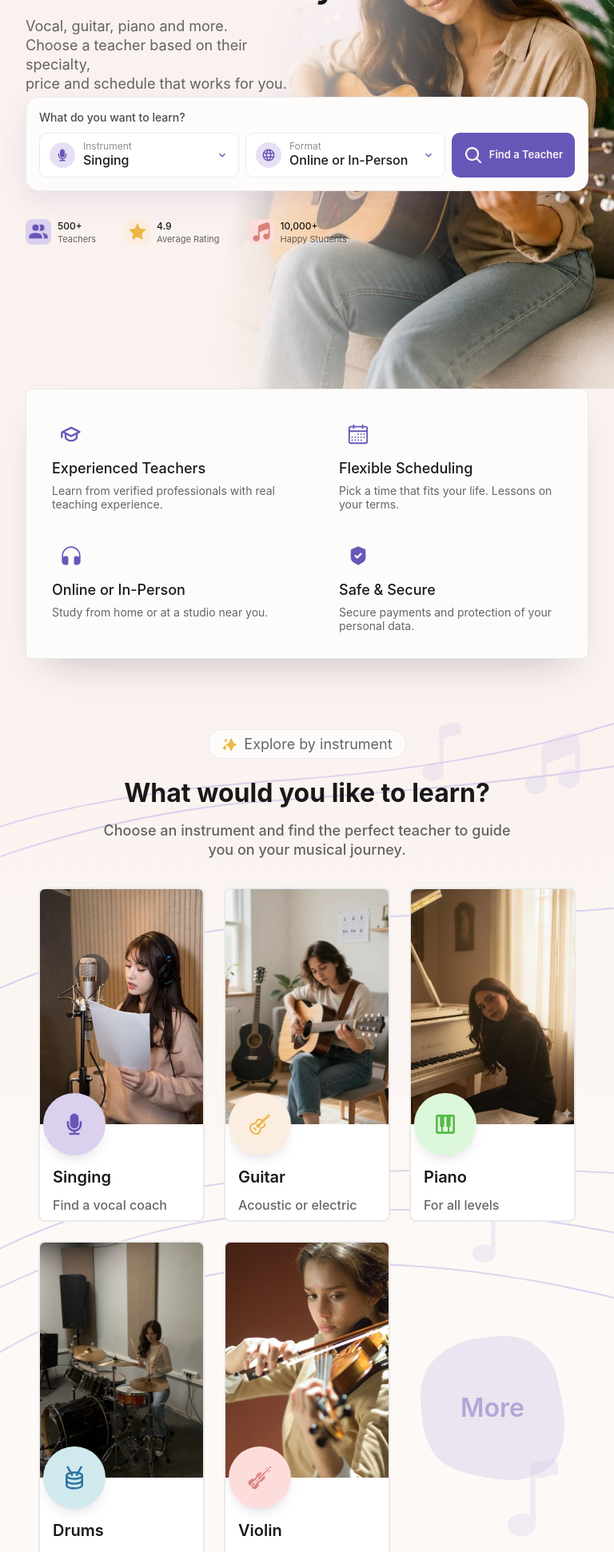
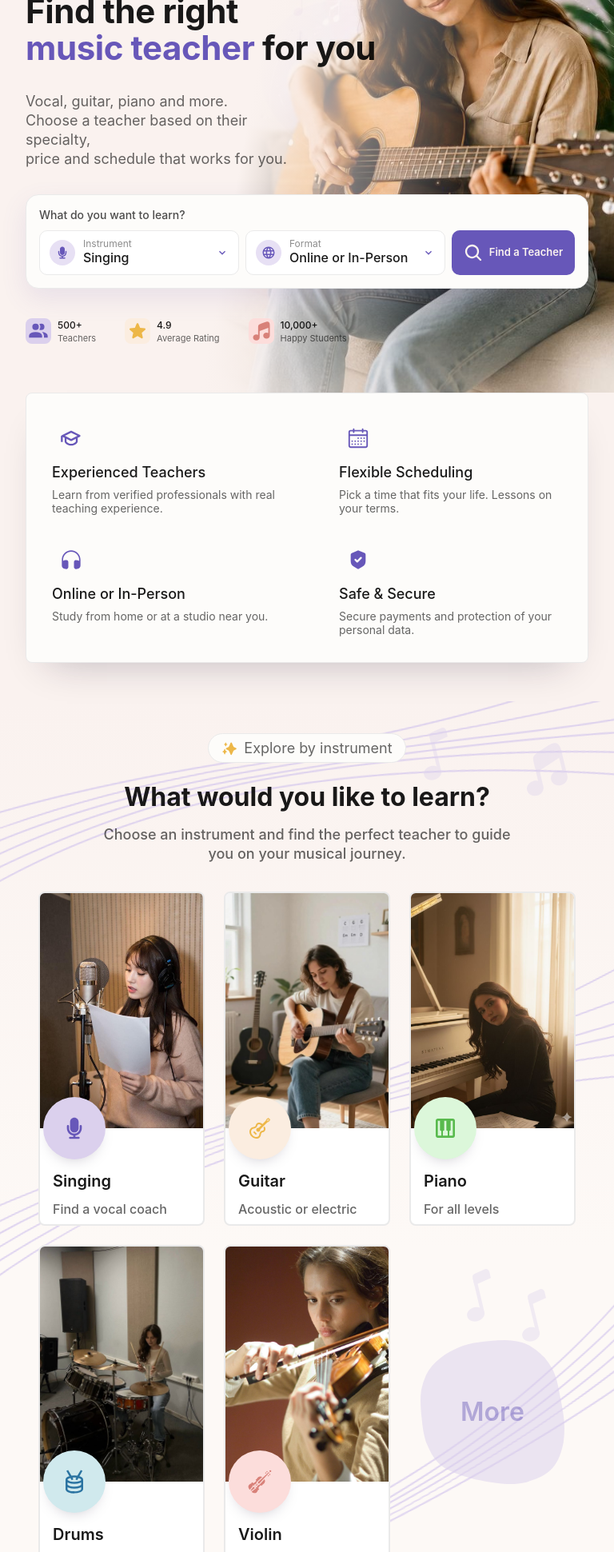
Before and after one commit to ValeriySolod/MusicTutor, a Next.js app: page / in a window 768 px wide. Shown: the part 220-2161 px from the top of the page at 80% size. Built offline with nearby package versions, Linux system fonts and the light colour scheme.

Commit message:
Fix tablet sections layout

```diff
--- a/src/components/sections/Hero/Hero.module.css
+++ b/src/components/sections/Hero/Hero.module.css
@@ -19,7 +19,7 @@
   height: 100%;
   border-radius: 0;
   background: transparent;
-  aspect-ratio: auto !important;
+  --photo-aspect-ratio: auto;
 }
 
 .photoFrame :global(img) {
@@ -114,12 +114,21 @@
 
 @media (min-width: 768px) and (max-width: 1279px) {
   .hero {
-    height: 706px;
+    height: auto;
     min-height: 0;
   }
 
   .stage {
-    height: 100%;
+    display: flex;
+    flex-direction: column;
+    align-items: flex-start;
+    gap: 32px;
+    /* Header is an absolutely positioned overlay (91px tall at this
+       breakpoint) floating on top of the hero photo, so the Figma
+       spec's 40px top padding is added on top of its height here to
+       keep the badge clear of the nav row. */
+    padding: calc(91px + 40px) 32px 56px 32px;
+    height: auto;
   }
 
   .photoLayer,
@@ -143,9 +152,6 @@
   }
 
   .copy {
-    position: absolute;
-    inset-block-start: 81px;
-    inset-inline-start: 32px;
     width: 510px;
     max-width: none;
     padding: 0;
@@ -155,7 +161,7 @@
   .heading {
     width: 502px;
     max-width: 502px;
-    margin-top: 20px;
+    margin-top: 48px;
     font-size: 42px;
     line-height: 46px;
   }
@@ -163,7 +169,7 @@
   .description {
     width: 372px;
     max-width: 358px;
-    margin-top: 16px;
+    margin-top: 32px;
     font-size: 18px;
     line-height: 24px;
   }
@@ -171,22 +177,6 @@
   .stage > :global(section) {
     padding-inline: 0;
     max-width: none;
-  }
-
-  .stage :global(#teacher-search) {
-    position: absolute;
-    inset-block-start: 341px;
-    inset-inline-start: 32px;
-    width: 704px;
-    z-index: 2;
-  }
-
-  .stage :global(#stats) {
-    position: absolute;
-    inset-block-start: 489px;
-    inset-inline-start: 32px;
-    width: 548px;
-    z-index: 2;
   }
 
   .eyebrow {
@@ -222,7 +212,7 @@
 
   .photoFrame {
     height: 100%;
-    aspect-ratio: auto !important;
+    --photo-aspect-ratio: auto;
   }
 
   .photoFrame :global(img) {
--- a/src/components/sections/InstrumentCategories/InstrumentCategories.module.css
+++ b/src/components/sections/InstrumentCategories/InstrumentCategories.module.css
@@ -28,6 +28,10 @@
 
 .tabletWave {
   display: none;
+}
+
+.tabletNote {
+  --icon-display: none;
 }
 
 .note {
@@ -282,62 +286,56 @@
     left: 50%;
     display: block;
     max-width: none;
-    height: auto;
+    object-fit: fill;
     opacity: 0.86;
-    transform: translateX(-50%);
+    transform-origin: center;
     filter:
       drop-shadow(0 0 0 #c6b6ec)
       drop-shadow(0 1px 0 rgba(198, 182, 236, 0.7));
   }
 
-  .tabletWave24 {
-    top: 2px;
-    width: 930px;
+  .tabletWaveTop {
+    top: -20px;
+    width: 1095.67px;
+    height: 280.289px;
+    transform: translateX(-50%) rotate(-6deg);
   }
 
-  .tabletWave26 {
-    top: 68px;
-    width: 950px;
+  .tabletWaveMiddle {
+    top: 420px;
+    width: 1171.832px;
+    height: 275.933px;
+    transform: translateX(-50%) rotate(-14.254deg);
   }
 
-  .tabletWave28 {
-    top: 250px;
-    width: 950px;
-  }
-
-  .tabletWave25 {
-    top: 590px;
-    width: 960px;
-  }
-
-  .tabletWave27 {
-    top: 640px;
-    width: 970px;
-  }
-
-  .tabletWave29 {
-    top: 708px;
-    width: 980px;
+  .tabletWaveBottom {
+    top: 900px;
+    width: 1102.247px;
+    height: 243.742px;
+    transform: translateX(-50%) rotate(155.398deg);
   }
 
   .noteOne {
-    top: 50%;
-    left: 74%;
-    --icon-size: 92px;
+    top: 57%;
+    left: 73%;
+    --icon-size: 71.114px;
+    transform: rotate(-13.329deg);
     opacity: 0.36;
   }
 
   .noteTwo {
-    top: 83%;
-    left: 6%;
-    --icon-size: 88px;
+    top: 94%;
+    left: 8%;
+    --icon-size: 71.114px;
+    transform: rotate(-13.329deg);
     opacity: 0.36;
   }
 
   .noteThree {
-    top: 76%;
-    left: 79%;
-    --icon-size: 112px;
+    top: 59%;
+    left: 82%;
+    --icon-size: 71.114px;
+    transform: rotate(-13.329deg);
     opacity: 0.36;
   }
 
@@ -348,13 +346,39 @@
   }
 
   .noteTopOne {
-    top: 2%;
+    top: 2.5%;
     left: 66%;
+    --icon-size: 71.114px;
+    transform: rotate(-13.329deg);
   }
 
   .noteTopTwo {
-    top: 3%;
+    top: 4%;
     left: 84%;
+    --icon-size: 71.114px;
+    transform: rotate(-13.329deg);
+  }
+
+  .tabletNote {
+    --icon-display: block;
+    --icon-size: 71.114px;
+    opacity: 0.36;
+    transform: rotate(-13.329deg);
+  }
+
+  .tabletNoteTwo {
+    top: 91%;
+    left: 20%;
+  }
+
+  .tabletNoteThree {
+    top: 87%;
+    left: 78%;
+  }
+
+  .tabletNoteFour {
+    top: 86%;
+    left: 88%;
   }
 
   .accentHeading,
--- a/src/components/sections/InstrumentCategories/InstrumentCategories.tsx
+++ b/src/components/sections/InstrumentCategories/InstrumentCategories.tsx
@@ -27,12 +27,12 @@ export function InstrumentCategories() {
           className={styles.wave}
         />
         {/* eslint-disable @next/next/no-img-element -- decorative tablet background art, not content photos */}
-        {["24", "26", "28", "25", "27", "29"].map((wave) => (
+        {["top", "middle", "bottom"].map((position) => (
           <img
-            key={wave}
-            src={`/assets/backgrounds/music-wave-${wave}.svg`}
+            key={position}
+            src="/assets/backgrounds/music-waves-combined.svg"
             alt=""
-            className={`${styles.tabletWave} ${styles[`tabletWave${wave}`]}`}
+            className={`${styles.tabletWave} ${styles[`tabletWave${position[0].toUpperCase()}${position.slice(1)}`]}`}
           />
         ))}
         {/* eslint-enable @next/next/no-img-element */}
@@ -65,6 +65,24 @@ export function InstrumentCategories() {
           size={14}
           color="var(--brand-lavender)"
           className={`${styles.note} ${styles.noteThree}`}
+        />
+        <Icon
+          name="music-note-bold"
+          size={18}
+          color="var(--brand-lavender)"
+          className={`${styles.note} ${styles.tabletNote} ${styles.tabletNoteTwo}`}
+        />
+        <Icon
+          name="music-note-bold"
+          size={18}
+          color="var(--brand-lavender)"
+          className={`${styles.note} ${styles.tabletNote} ${styles.tabletNoteThree}`}
+        />
+        <Icon
+          name="music-note-bold"
+          size={18}
+          color="var(--brand-lavender)"
+          className={`${styles.note} ${styles.tabletNote} ${styles.tabletNoteFour}`}
         />
         <span className={`${styles.accentLine} ${styles.accentHeading}`} />
         <span className={`${styles.accentLine} ${styles.accentActionTop}`} />
```
